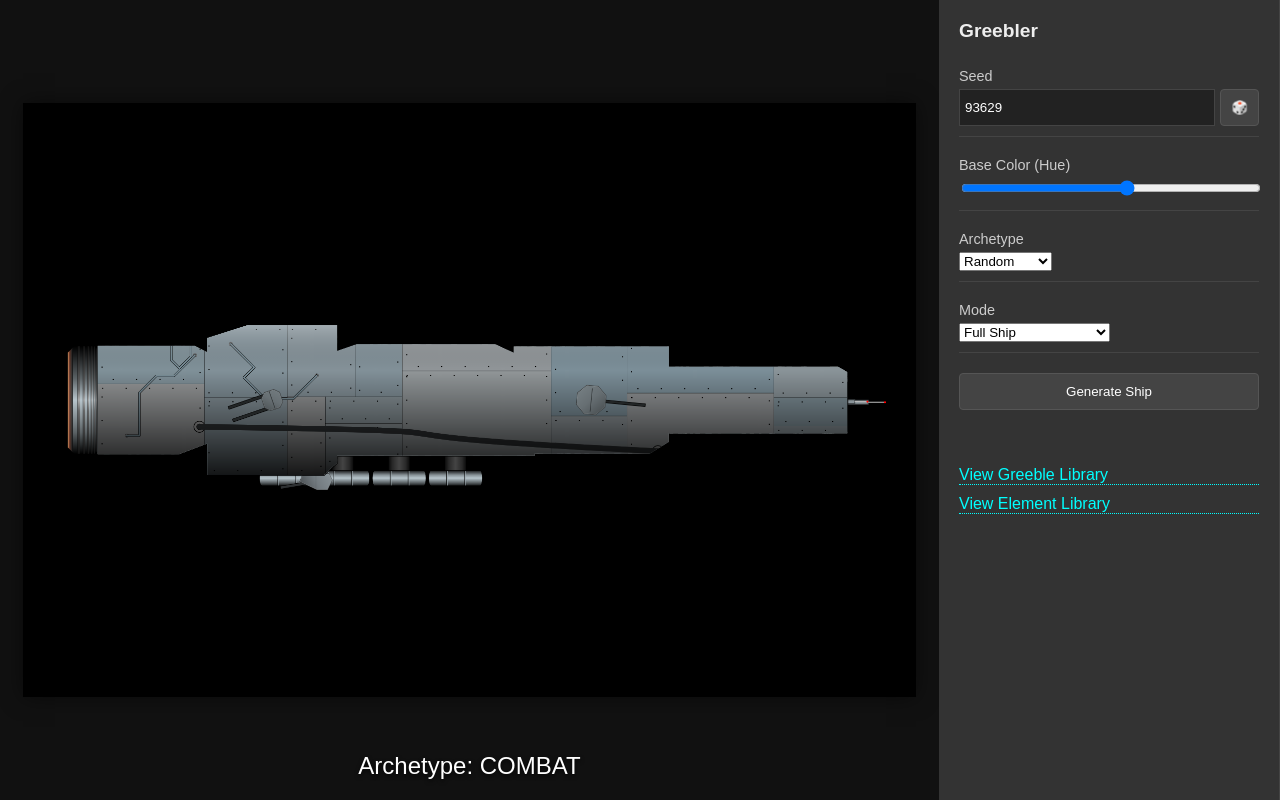
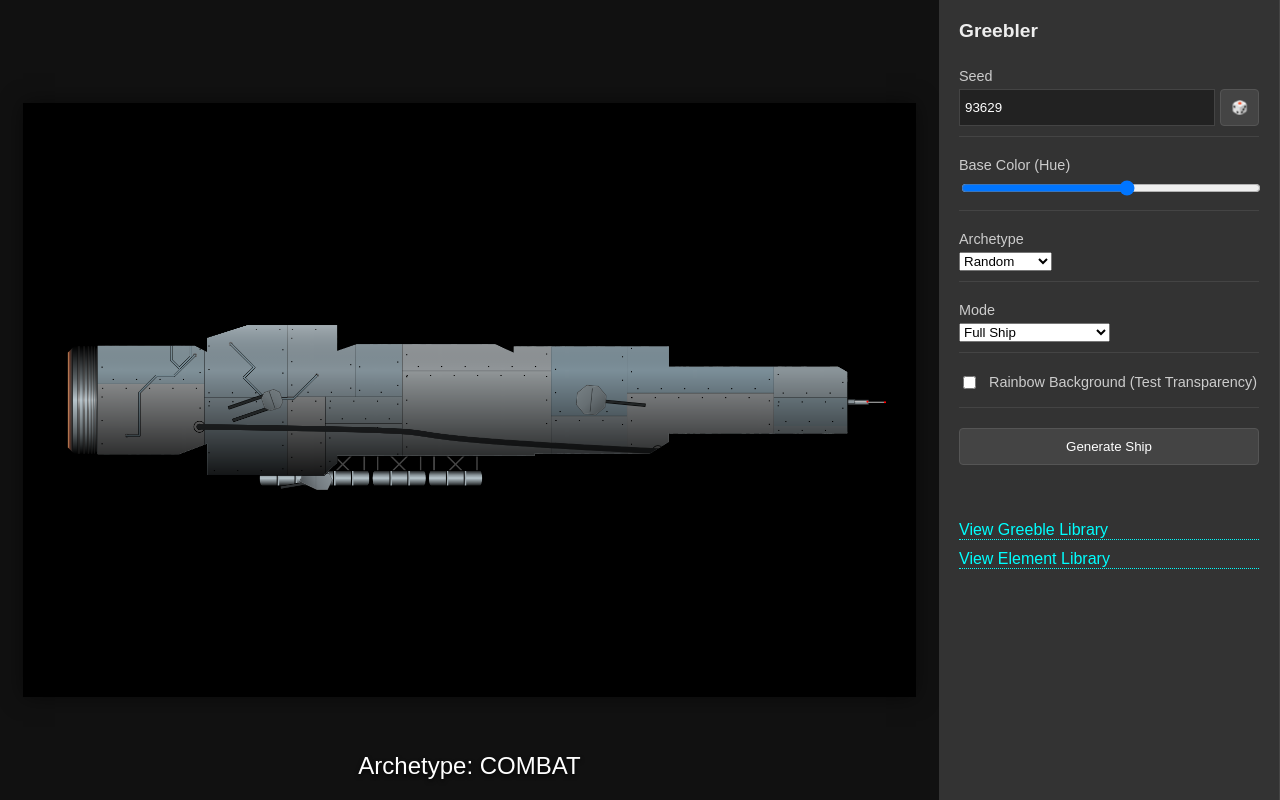
Before and after one commit to btfranklin/ship-shape, a website built with Vite: page www/index.html in a window 1280 px wide. Built offline with nearby package versions, Linux system fonts and the light colour scheme.

Commit message:
Enhance TankRenderer scaffolding and add rainbow background option in UI

```diff
--- a/src/ship-shape/renderers/TankRenderer.ts
+++ b/src/ship-shape/renderers/TankRenderer.ts
@@ -71,35 +71,56 @@ export class TankRenderer implements ComponentRenderer {
         const { x, y, w, h } = component.bounds;
         const isHorizontal = w > h;
 
-        // --- Support Structure (Strut) ---
+        // --- Support Structure (Scaffolding) ---
         if (component.shipCenterY !== undefined) {
             const centerY = y + h / 2;
             const supportTop = Math.min(centerY, component.shipCenterY);
             const supportH = Math.abs(centerY - component.shipCenterY);
 
-            // Strut width - generally narrower than the tank
-            const strutW = isHorizontal ? w * 0.4 : w * 0.5;
+            // Scaffolding parameters
+            const strutW = w * 0.8; // Make scaffolding 80% the width of the tank
             const strutX = x + (w - strutW) / 2;
+            const blockSize = strutW;
+            const numBlocks = Math.ceil(supportH / blockSize);
 
             ctx.save();
 
-            // Strut Shading (Cylindrical Gradient vertical)
-            const grad = ctx.createLinearGradient(strutX, 0, strutX + strutW, 0);
-            grad.addColorStop(0, '#0a0a0a');
-            grad.addColorStop(0.2, '#2a2a2a');
-            grad.addColorStop(0.5, '#444');
-            grad.addColorStop(0.8, '#2a2a2a');
-            grad.addColorStop(1, '#0a0a0a');
+            // Clip to draw area
+            ctx.beginPath();
+            ctx.rect(strutX, supportTop, strutW, supportH);
+            ctx.clip();
 
-            ctx.fillStyle = grad;
-            ctx.fillRect(strutX, supportTop, strutW, supportH);
+            // Draw Blocks
+            ctx.strokeStyle = '#444';
+            ctx.lineWidth = 3;
 
-            // Add a border to strut
-            ctx.strokeStyle = '#000';
-            ctx.lineWidth = 1;
-            ctx.strokeRect(strutX, supportTop, strutW, supportH);
+            ctx.beginPath();
+            for (let i = 0; i < numBlocks; i++) {
+                const by = supportTop + i * blockSize;
+                // X
+                ctx.moveTo(strutX, by);
+                ctx.lineTo(strutX + strutW, by + blockSize);
 
-            ctx.restore();
+                ctx.moveTo(strutX + strutW, by);
+                ctx.lineTo(strutX, by + blockSize);
+
+                // Horizontal divider
+                ctx.moveTo(strutX, by + blockSize);
+                ctx.lineTo(strutX + strutW, by + blockSize);
+            }
+            ctx.stroke();
+
+            ctx.restore(); // Remove clip for side rails
+
+            // Side Rails (Unclipped)
+            ctx.strokeStyle = '#444';
+            ctx.lineWidth = 3;
+            ctx.beginPath();
+            ctx.moveTo(strutX, supportTop);
+            ctx.lineTo(strutX, supportTop + supportH);
+            ctx.moveTo(strutX + strutW, supportTop);
+            ctx.lineTo(strutX + strutW, supportTop + supportH);
+            ctx.stroke();
         }
 
         // --- Tank Body ---
--- a/www/index.html
+++ b/www/index.html
@@ -60,6 +60,13 @@
                 </select>
             </div>
 
+            <div class="control-group">
+                <label style="display: flex; align-items: center; gap: 10px; cursor: pointer;">
+                    <input type="checkbox" id="rainbowCheck">
+                    <span>Rainbow Background (Test Transparency)</span>
+                </label>
+            </div>
+
             <button id="generateBtn">Generate Ship</button>
             <br><br>
             <div style="display: flex; flex-direction: column; gap: 10px;">
--- a/www/main.ts
+++ b/www/main.ts
@@ -20,12 +20,43 @@ const generateBtn = document.getElementById('generateBtn') as HTMLButtonElement;
 const modeSelect = document.getElementById('modeSelect') as HTMLSelectElement;
 const archetypeSelect = document.getElementById('archetypeSelect') as HTMLSelectElement;
 const hueInput = document.getElementById('hueInput') as HTMLInputElement;
+const rainbowCheck = document.getElementById('rainbowCheck') as HTMLInputElement;
 
 // State
 let mode = 'full';
 
 function updateUI() {
     mode = modeSelect.value;
+}
+
+function drawChaoticBackground(ctx: CanvasRenderingContext2D, w: number, h: number) {
+    ctx.save();
+    // Fill black base
+    ctx.fillStyle = '#000';
+    ctx.fillRect(0, 0, w, h);
+
+    // Draw chaotic rainbow swirls
+    // Use a local RNG for consistent background pattern
+    const rng = new RNG(9999);
+
+    ctx.globalCompositeOperation = 'lighter'; // Additive blending
+
+    for (let i = 0; i < 150; i++) {
+        const x = rng.range(0, w);
+        const y = rng.range(0, h);
+        const radius = rng.range(100, 400);
+        const hue = rng.range(0, 360);
+
+        const grad = ctx.createRadialGradient(x, y, 0, x, y, radius);
+        grad.addColorStop(0, `hsla(${hue}, 100%, 50%, 0.5)`);
+        grad.addColorStop(1, `hsla(${hue + 60}, 100%, 20%, 0)`);
+
+        ctx.fillStyle = grad;
+        ctx.beginPath();
+        ctx.arc(x, y, radius, 0, Math.PI * 2);
+        ctx.fill();
+    }
+    ctx.restore();
 }
 
 function generate() {
@@ -37,6 +68,12 @@ function generate() {
         canvas.width = WIDTH;
         canvas.height = HEIGHT;
         ctx.clearRect(0, 0, WIDTH, HEIGHT);
+
+        // Draw Rainbow Background if enabled
+        if (rainbowCheck && rainbowCheck.checked) {
+            drawChaoticBackground(ctx, WIDTH, HEIGHT);
+        }
+
         archetypeDisplay.innerText = ""; // Clear prev
 
         const theme = new HSBAColor(hue, 0.1, 0.6); // Blue-ish grey default
@@ -134,6 +171,9 @@ function renderFullShip(rng: RNG, theme: HSBAColor) {
 modeSelect.addEventListener('change', () => { updateUI(); generate(); });
 archetypeSelect.addEventListener('change', () => { generate(); });
 generateBtn.addEventListener('click', generate);
+if (rainbowCheck) {
+    rainbowCheck.addEventListener('change', generate);
+}
 randomSeedBtn.addEventListener('click', () => {
     seedInput.value = Math.floor(Math.random() * 100000).toString();
     generate();
```
